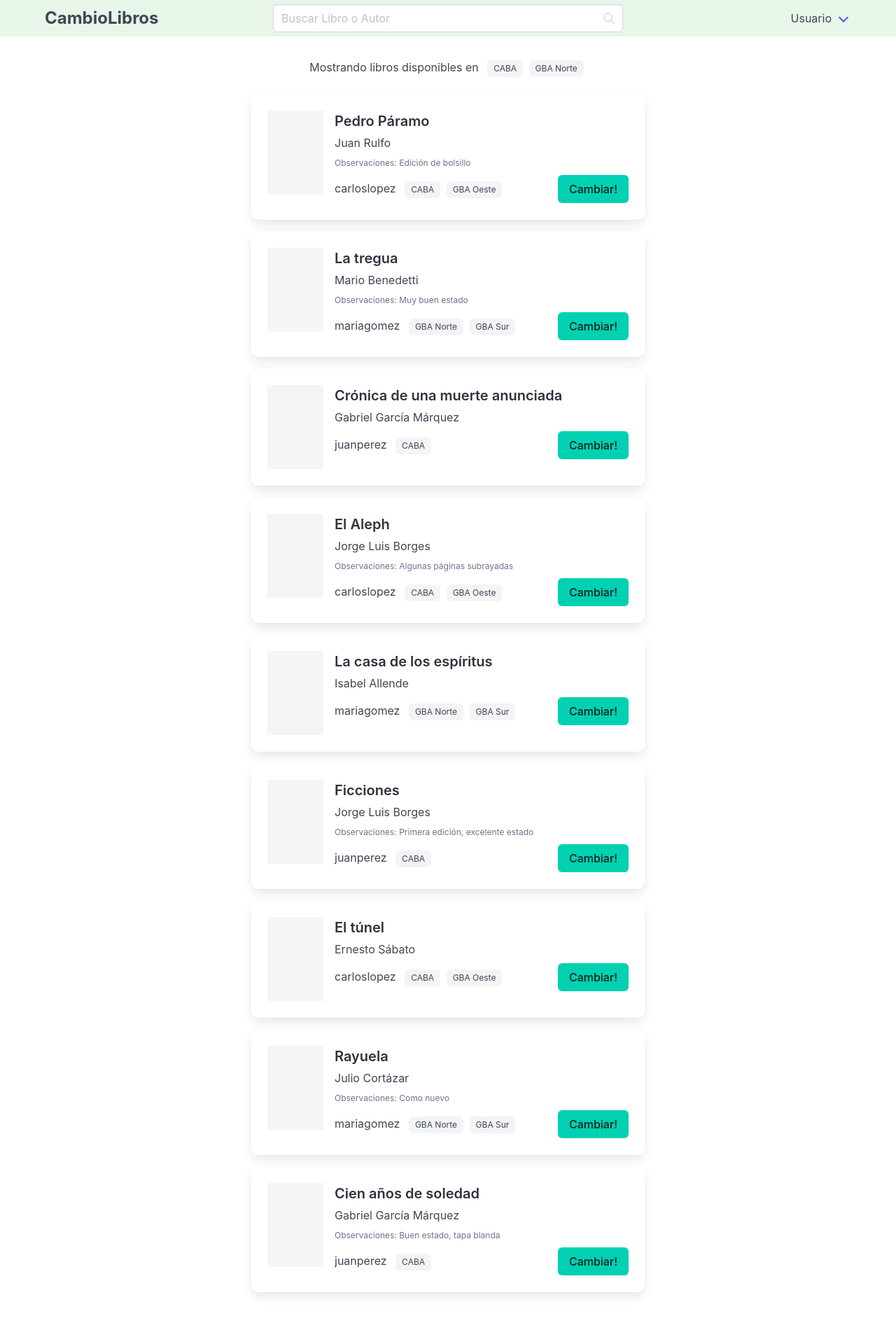
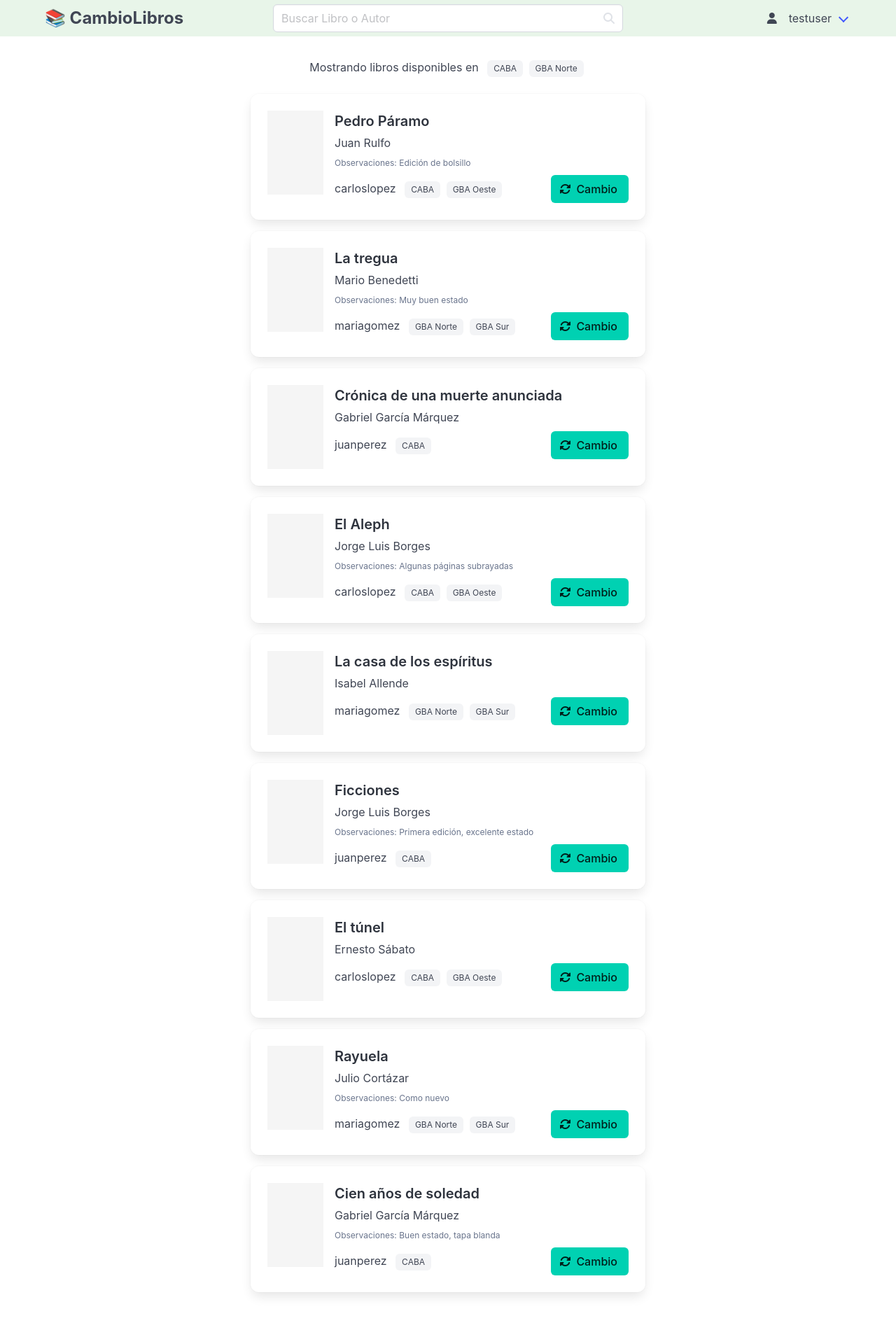
Before and after one commit to facundoolano/giralibros, a Django app: page / in a window 1280 px wide. Shown: the whole page at 70% size. Run offline with Django 4.2, Linux system fonts and the light colour scheme; a user stored in the database is signed in; data comes from the database, SQL or seed files in the repository; data that the repository does not hold is empty.

Commit message:
more style tweaks

```diff
--- a/books/templates/base_logged.html
+++ b/books/templates/base_logged.html
@@ -5,7 +5,7 @@
         <div class="container" style="position: relative;">
             <div class="navbar-brand">
                 <a class="navbar-item has-text-weight-bold is-size-4" href="{% url 'home' %}">
-                    CambioLibros
+                    📚 CambioLibros
                 </a>
                 <a role="button" class="navbar-burger" aria-label="menu" aria-expanded="false" data-target="navbarMenu">
                     <span aria-hidden="true"></span>
@@ -38,7 +38,10 @@
                 <div class="navbar-end">
                     <div class="navbar-item has-dropdown is-hoverable is-hidden-mobile">
                         <a class="navbar-link">
-                            Usuario
+                            <span class="icon">
+                                <i class="fas fa-user"></i>
+                            </span>
+                            <span>{{ request.user.username }}</span>
                         </a>
                         <div class="navbar-dropdown">
                             <a class="navbar-item" href="#">
--- a/books/templates/home.html
+++ b/books/templates/home.html
@@ -1,7 +1,5 @@
-{% extends "base_logged.html" %}
-
-{% block logged_content %}
-    <div class="mb-5 has-text-centered" style="margin-top: -1rem;">
+{% extends "base_logged.html" %} {% block logged_content %}
+<div class="mb-5 has-text-centered" style="margin-top: -1rem">
   <span class="mr-2">Mostrando libros disponibles en</span>
   {% for location in user.locations.all %}
   <span class="tag is-light mr-1">{{ location.get_area_display }}</span>
@@ -15,29 +13,45 @@
       <div class="card-content">
         <article class="media">
           <figure class="media-left">
-                                <div style="width: 80px; height: 120px; background-color: #f5f5f5;"></div>
+            <div
+              style="width: 80px; height: 120px; background-color: #f5f5f5"
+            ></div>
           </figure>
-                            <div class="media-content" style="display: flex; flex-direction: column; min-height: 100px;">
+          <div
+            class="media-content"
+            style="display: flex; flex-direction: column; min-height: 100px"
+          >
             <div>
               <p class="mb-1 is-size-5"><strong>{{ book.title }}</strong></p>
               <p class="mb-2 is-size-6">{{ book.author }}</p>
               {% if book.notes %}
-                                        <p class="is-size-7 has-text-grey mb-2">Observaciones: {{ book.notes }}</p>
+              <p class="is-size-7 has-text-grey mb-2">
+                Observaciones: {{ book.notes }}
+              </p>
               {% endif %}
             </div>
-                                <div class="content" style="margin-top: auto;">
-                                    <div class="is-flex is-justify-content-space-between is-align-items-center">
+            <div class="content" style="margin-top: auto">
+              <div
+                class="is-flex is-justify-content-space-between is-align-items-center"
+              >
                 <div>
                   <span class="mr-2">{{ book.user.username }}</span>
                   {% for location in book.user.locations.all %}
-                                                <span class="tag is-light mr-1">{{ location.get_area_display }}</span>
+                  <span class="tag is-light mr-1"
+                    >{{ location.get_area_display }}</span
+                  >
                   {% endfor %}
                 </div>
                 <div class="is-hidden-mobile">
                   {% if book.already_requested %}
                   <button class="button is-light" disabled>Ya pedido</button>
                   {% else %}
-                                                <button class="button is-primary">Cambiar!</button>
+                  <button class="button is-primary">
+                    <span class="icon">
+                      <i class="fas fa-rotate"></i>
+                    </span>
+                    <span>Cambio</span>
+                  </button>
                   {% endif %}
                 </div>
               </div>
@@ -50,7 +64,12 @@
           {% if book.already_requested %}
           <button class="button is-light" disabled>Ya pedido</button>
           {% else %}
-                                <button class="button is-primary">Cambiar!</button>
+          <button class="button is-primary">
+            <span class="icon">
+              <i class="fas fa-rotate"></i>
+            </span>
+            <span>Cambio</span>
+          </button>
           {% endif %}
         </div>
       </div>
```
Lines whose indentation alone changed are shown as unchanged.
